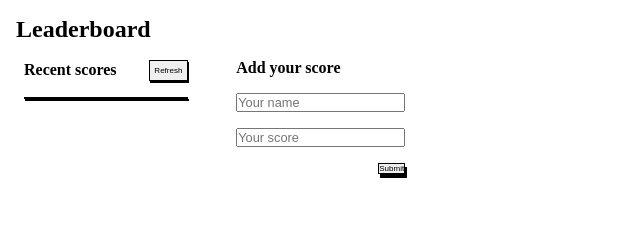
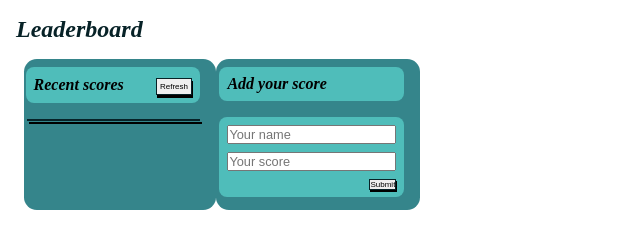
Before and after one commit to charlyeneh/Leaderboard-list-App, a website built with webpack: page src/index.html in a window 1280 px wide. Shown: the whole page, without its empty margins (0-640 px from the left). Built offline with nearby package versions, Linux system fonts and the light colour scheme; no server answers.

Commit message:
Improve the app styling

```diff
--- a/src/index.html
+++ b/src/index.html
@@ -16,7 +16,7 @@
         <h3>Recent scores</h3>
         <div><button id="refresh-btn" type="button">Refresh</button></div>
       </div>
-      <div>
+      <div class="scores-container">
         <ul id="scores"></ul>
       </div>
     </div>
--- a/src/style.css
+++ b/src/style.css
@@ -10,6 +10,8 @@ body {
 
 h1 {
   font-size: 1.5rem;
+  font-style: oblique;
+  color: #072227;
 }
 
 .container {
@@ -20,8 +22,11 @@ h1 {
 
 .left-container,
 .right-container {
-  padding-right: 3rem;
+  padding-right: 1rem;
   margin-top: 1rem;
+  background-color: #35858b;
+  border-radius: 0.8rem;
+  padding-bottom: 0.8rem;
 }
 
 .score-header {
@@ -29,53 +34,76 @@ h1 {
   justify-content: space-between;
   align-items: center;
   margin-bottom: 1rem;
+  background-color: #4fbdba;
+  margin-top: 0.5rem;
+  margin-left: 0.1rem;
+  padding: 0.5rem;
+  border-radius: 0.5rem;
 }
 
 .score-header h3 {
   margin-right: 2rem;
   font-size: 1rem;
+  font-style: oblique;
+}
+
+.right-container h3 {
+  background-color: #4fbdba;
+  margin-top: 0.5rem;
+  margin-left: 0.2rem;
+  padding: 0.5rem;
+  border-radius: 0.5rem;
+  font-size: 1rem;
+  font-style: oblique;
 }
 
 .score-header button {
-  border: 1px solid black;
-  box-shadow: 1px 2px black;
-  padding: 0.3rem;
+  border: 1px solid #072227;
+  box-shadow: 1px 3px black;
+  padding: 0.2rem;
   font-size: 0.5rem;
 }
 
 #scores {
-  border: 1px solid black;
-  box-shadow: 1px 2px black;
+  border: 1px solid #072227;
+  box-shadow: 2px 3px black;
 }
 
 ul li {
   list-style: none;
   padding: 0.5rem 0.5rem;
-  font-size: 0.5rem;
+  font-size: 0.7rem;
+}
+
+.scores-container {
+  background-color: #4fbdba;
+  margin-left: 0.2rem;
 }
 
 .form {
   margin-top: 1rem;
+  margin-left: 0.2rem;
+  background-color: #4fbdba;
+  padding: 0.5rem;
+  padding-bottom: 0.5rem;
+  height: 5rem;
+  border-radius: 00.5rem;
 }
 
 .form input {
   display: block;
   width: 100%;
-  margin-bottom: 1rem;
+  margin-bottom: 0.5rem;
   font-size: 0.8rem;
-}
-
-.right-container h3 {
-  font-size: 1rem;
 }
 
 .right-container button {
   font-size: 0.5rem;
-  border: 1px solid black;
-  box-shadow: 2px 4px black;
+  border: 1px solid #072227;
+  box-shadow: 1px 2px black;
   float: right;
 }
 
 li:nth-child(odd) {
-  background-color: rgb(215, 223, 230);
+  background-color: #35858b;
 }
```
Also changed, not shown: dist/bundle.js, dist/index.html.
